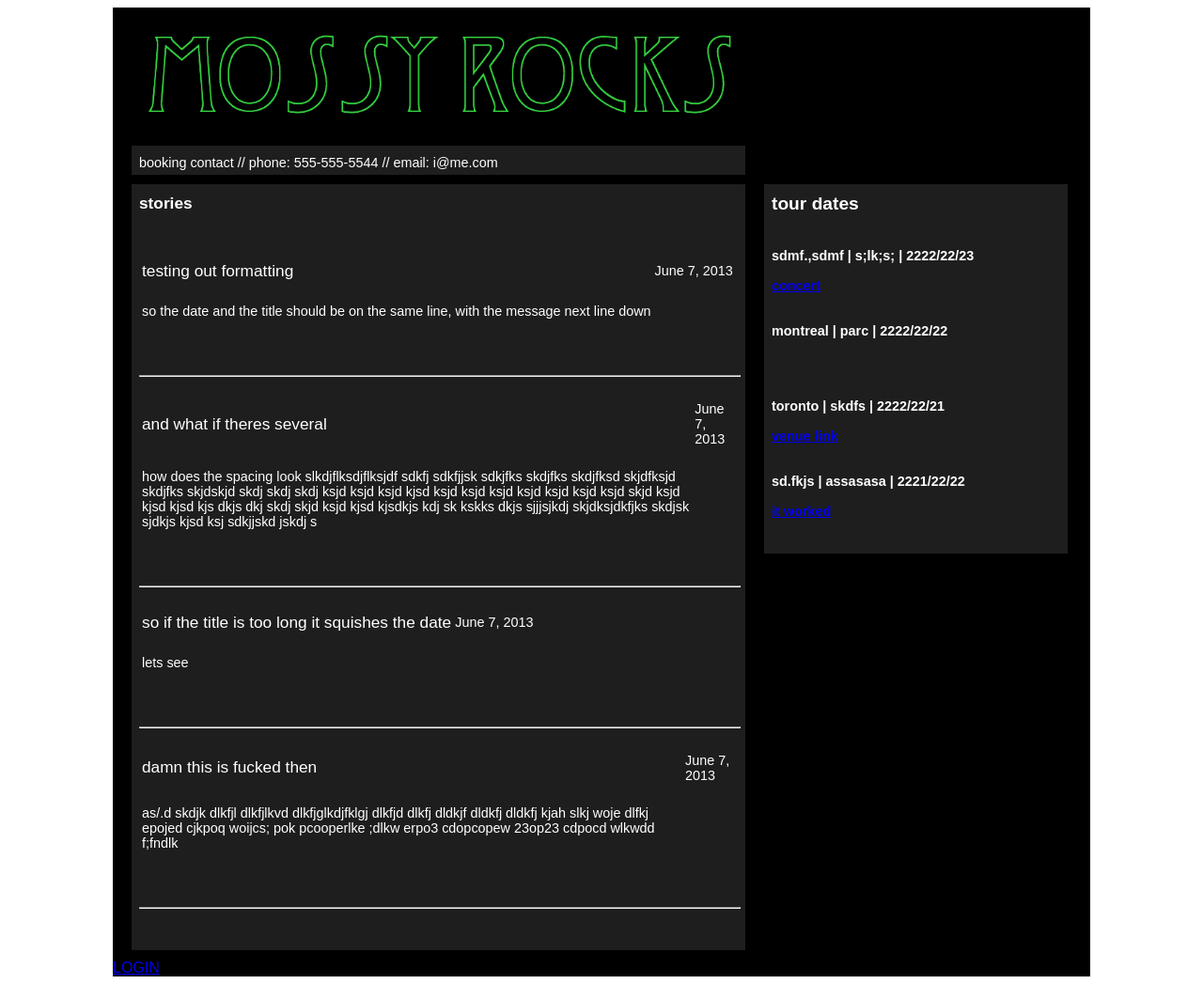
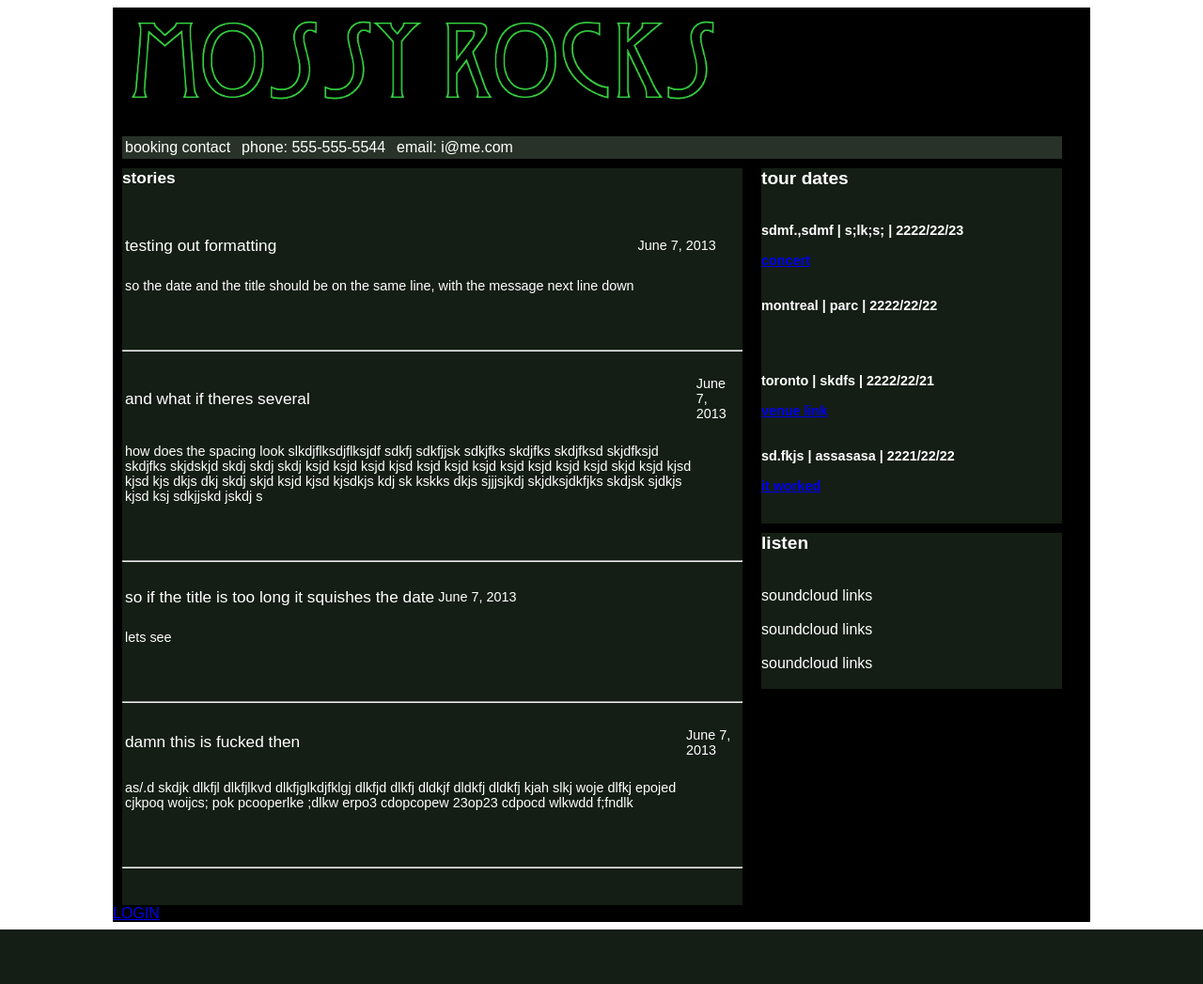
Before and after one commit to 0853RV3R/mossyrocks, a Django app: page / in a window 1280 px wide. Shown: the whole page at 94% size. After the commit the page ends 989 px from the top, so only its background shows below. Run offline with Django 3.2, Linux system fonts and the light colour scheme; data comes from the database, SQL or seed files in the repository; parts of the project's set-up code (start-up, migrations or seed data) failed here and were passed over.

Commit message:
playing with css some more

```diff
--- a/news/static/css/cssTillIDie.css
+++ b/news/static/css/cssTillIDie.css
@@ -42,7 +42,7 @@ body {
 }
 
 .special {
-    margin: 5px 0 0 0px;
+    margin: 0px 0 0 0px;
 }
 
 #login-widget {
@@ -107,8 +107,8 @@ body {
 	position: relative;
 	margin-left: 0px;
 	margin-right: 0px;
-    margin-bottom: 10px;
-    padding: 10px 5px 5px 8px;
+    margin-bottom: 0px;
+    padding: 0px 0px 0px 0px;
 }
 
 
@@ -156,54 +156,69 @@ body {
 /*    border-style: solid;*/
 /*    border-width: 1px;*/
 /*    border-color: rgb(40, 40, 40); */
-    padding: 10px, 5px, 5px 8px;
+    padding: 0px, 0px, 0px 0px;
     margin-left: 20px;
 }
 
 
 .container_4 .grid_1 {
     display:inline-block;
-	width:640px;
+	width:660px;
     font-size:0.9em;
-    padding: 10px 5px 5px 8px;
-    background-color: rgb(30, 30, 30);
+    padding: 0px 0px 0px 0px;
+    background-color: rgb(20, 30, 20);
 /*    border-style: solid;*/
 /*    border-width: 1px;*/
 /*    border-color: rgb(40, 40, 40); */
-    margin-left: 20px;
+    margin-left: 10px;
 
 }
 
 .container_4 .grid_1_head {
     display:inline-block;
-	width:640px;
+	width:660px;
     font-size:0.9em;
-    padding: 10px 5px 5px 8px;
+    padding: 0px 0px 0px 0px;
     /*    border-style: solid;*/
     /*    border-width: 1px;*/
     /*    border-color: rgb(40, 40, 40); */
-    margin-left: 20px;
+    margin-left: 10px;
+    margin-bottom: 10px;
 
+}
+
+.container_4 .grid_2 {
+    display:inline-block;
+	width:1000px;
+    /*    border-style: solid;*/
+    /*    border-width: 1px; */
+    /*    border-color: rgb(40, 40, 40); */
+    background-color: rgb(40, 50, 40);
+    padding: 0px, 0px, 0px 0px;
+    margin-left: 10px;
+    margin-bottom: 10px;
 }
 
 .container_4 .grid_3 {
     display:inline-block;
-	width:310px;
+	width:320px;
 /*    border-style: solid;*/
 /*    border-width: 1px; */
 /*    border-color: rgb(40, 40, 40); */
-    background-color: rgb(30, 30, 30);
-    padding: 10px, 5px, 5px 8px;
+    background-color: rgb(20, 30, 20);
+    padding: 0px, 0px, 0px 0px;
     margin-left: 20px;
+    margin-bottom: 10px;
 }
 
 .metadata:hover {
     width: 310px;
     background-color: rgb(100, 187, 43);
     color: rgb(0, 0 , 0);
+    padding: 0 0 0 0px;
 }
 
-.metadata>a:hover {
+.metadata a:hover {
     color: rgb(0, 0, 0);
 }
 
--- a/news/templates/news.html
+++ b/news/templates/news.html
@@ -2,8 +2,13 @@
 
 {% block main %}
 
-    <div class="grid_1">
-        booking contact // phone: {{ contact.phone }} // email: {{ contact.email }}
+    <div class="grid_2">
+        <table>
+            <tr>
+                <td>booking contact</td><td><td></td></td><td> phone: {{ contact.phone }}</td><td><td></td></td><td>email: {{ contact.email }}</td>
+            </tr>
+        </table>
+
         {% block edit %}
             {% if user.is_authenticated %}
                 <br>
@@ -105,8 +110,17 @@
         {% endif %}
         </div>
     </div>
+
+
+<div class="grid_3">
+    <div class="title_2">listen</div><br><br>
+    soundcloud links<br><br>
+    soundcloud links<br><br>
+    soundcloud links<br><br>
+</div>
 <div class="clear">
 </div>
+
 {% endblock main %}
 
 {% block footer %}
```
